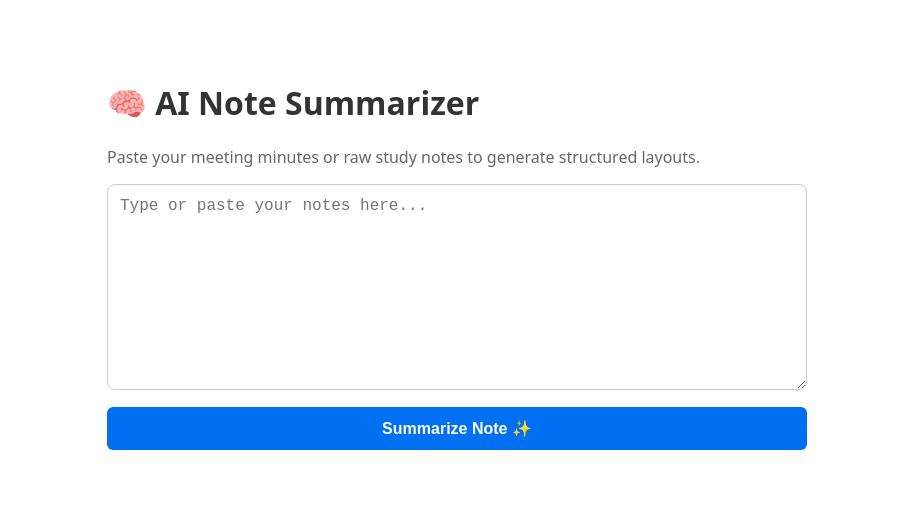
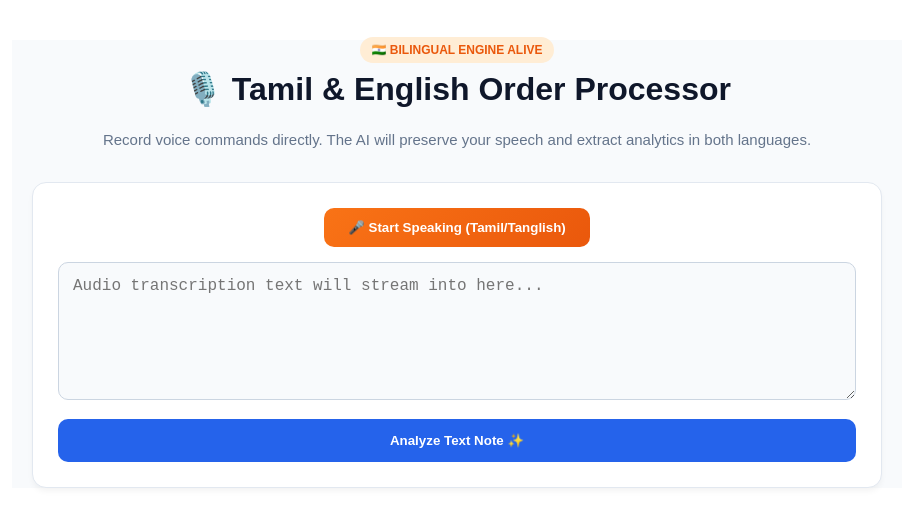
Before and after one commit to Samashwin2004/ai-note-summarizer, a React (Vite) app in the folder frontend/: page / in a window 1280 px wide. Shown: the top 526 px of the page, without its empty margins (183-1096 px from the left). Built offline with nearby package versions, Linux system fonts and the light colour scheme.

Commit message:
Update App.jsx

```diff
--- a/frontend/src/App.jsx
+++ b/frontend/src/App.jsx
@@ -1,122 +1,213 @@
-import React, { useState } from 'react';
+import React, { useState, useRef } from 'react';
 
 export default function App() {
-  // Input tracking
   const [text, setText] = useState('');
-
-  // Network lifecycle tracking
   const [loading, setLoading] = useState(false);
   const [result, setResult] = useState(null);
   const [error, setError] = useState(null);
 
-  // The function that fires across the network bridge
+  const [isRecording, setIsRecording] = useState(false);
+  const mediaRecorderRef = useRef(null);
+  const audioChunksRef = useRef([]);
+
+  const BACKEND_URL = 'https://ai-note-summarizer-f6i6.onrender.com';
+
   const handleSummarize = async () => {
-    // 1. Guard against empty inputs
     if (!text.trim()) {
-      setError("Please paste some text before attempting to summarize!");
+      setError("Please paste text or record audio first!");
       return;
     }
-
-    // 2. Clear out any old states from previous clicks
-    setLoading(true);
-    setResult(null);
-    setError(null);
+    setLoading(true); setResult(null); setError(null);
 
     try {
-      // 3. Make the live network call to your hosted Render backend
-      const response = await fetch('https://ai-note-summarizer-f6i6.onrender.com/summarize', {
+      const response = await fetch(`${BACKEND_URL}/summarize`, {
         method: 'POST',
-        headers: {
-          'Content-Type': 'application/json',
-        },
-        body: JSON.stringify({ text: text }), // Safely pack your active input text state
+        headers: { 'Content-Type': 'application/json' },
+        body: JSON.stringify({ text: text }),
       });
 
-      // 4. If the server threw an error code (like 400 or 500), read the error
-      if (!response.ok) {
-        const errorData = await response.json();
-        throw new Error(errorData.detail || "Something went wrong on the server.");
-      }
-
-      // 5. Success! Parse the returned data structure
+      if (!response.ok) throw new Error("Server communication fault.");
       const data = await response.json();
       setResult(data);
-
     } catch (err) {
-      // Catch network drops or code failures
       setError(err.message);
     } finally {
-      // 6. Turn off the loading spinner state regardless of success or failure
+      setLoading(false);
+    }
+  };
+
+  const startRecording = async () => {
+    setError(null);
+    audioChunksRef.current = [];
+    try {
+      const stream = await navigator.mediaDevices.getUserMedia({ audio: true });
+      mediaRecorderRef.current = new MediaRecorder(stream);
+
+      mediaRecorderRef.current.ondataavailable = (event) => {
+        if (event.data.size > 0) audioChunksRef.current.push(event.data);
+      };
+
+      mediaRecorderRef.current.onstop = async () => {
+        const audioBlob = new Blob(audioChunksRef.current, { type: 'audio/wav' });
+        await sendAudioToBackend(audioBlob);
+      };
+
+      mediaRecorderRef.current.start();
+      setIsRecording(true);
+    } catch (err) {
+      setError("Microphone connectivity rejected.");
+    }
+  };
+
+  const stopRecording = () => {
+    if (mediaRecorderRef.current && isRecording) {
+      mediaRecorderRef.current.stop();
+      mediaRecorderRef.current.stream.getTracks().forEach(track => track.stop());
+      setIsRecording(false);
+    }
+  };
+
+  const sendAudioToBackend = async (audioBlob) => {
+    setLoading(true); setResult(null);
+    const formData = new FormData();
+    formData.append("file", audioBlob, "user_voice.wav");
+
+    try {
+      const response = await fetch(`${BACKEND_URL}/transcribe`, {
+        method: 'POST',
+        body: formData,
+      });
+
+      if (!response.ok) throw new Error("Audio translation matrix broken.");
+      const data = await response.json();
+      setText(data.transcript);
+      setResult(data.data);
+    } catch (err) {
+      setError(err.message);
+    } finally {
       setLoading(false);
     }
   };
 
   return (
-    <div style={{ fontFamily: 'system-ui, sans-serif', maxWidth: '700px', margin: '40px auto', padding: '20px', color: '#333' }}>
-      <h1>🧠 AI Note Summarizer</h1>
-      <p style={{ color: '#666' }}>Paste your meeting minutes or raw study notes to generate structured layouts.</p>
+    <div style={styles.container}>
+      <style>{`
+        @keyframes pulseGlow {
+          0% { box-shadow: 0 0 0 0 rgba(239, 68, 68, 0.4); transform: scale(1); }
+          70% { box-shadow: 0 0 0 12px rgba(239, 68, 68, 0); transform: scale(1.02); }
+          100% { box-shadow: 0 0 0 0 rgba(239, 68, 68, 0); transform: scale(1); }
+        }
+        @keyframes shimmer {
+          0% { background-position: -200% 0; }
+          100% { background-position: 200% 0; }
+        }
+      `}</style>
 
-      {/* Text Area Input */}
-      <textarea
-        rows="10"
-        style={{ width: '100%', padding: '12px', fontSize: '16px', borderRadius: '8px', border: '1px solid #ccc', boxSizing: 'border-box' }}
-        placeholder="Type or paste your notes here..."
-        value={text}
-        onChange={(e) => setText(e.target.value)}
-        disabled={loading}
-      />
+      <div style={styles.headerSection}>
+        <span style={styles.badge}>🇮🇳 BILINGUAL ENGINE ALIVE</span>
+        <h1 style={styles.title}>🎙️ Tamil & English Order Processor</h1>
+        <p style={styles.subtitle}>
+          Record voice commands directly. The AI will preserve your speech and extract analytics in both languages.
+        </p>
+      </div>
 
-      {/* Conditional Error Display */}
-      {error && (
-        <div style={{ color: '#dc3545', backgroundColor: '#f8d7da', padding: '10px', borderRadius: '6px', marginTop: '10px', fontWeight: '500' }}>
-          ⚠️ Error: {error}
+      <div style={styles.mainCard}>
+        <div style={styles.voiceRow}>
+          {!isRecording ? (
+            <button onClick={startRecording} disabled={loading} style={loading ? styles.btnDisabled : styles.btnMicStart}>
+              🎤 Start Speaking (Tamil/Tanglish)
+            </button>
+          ) : (
+            <button onClick={stopRecording} style={styles.btnMicStop}>
+              🔴 Recording Audio... Click to End
+            </button>
+          )}
         </div>
-      )}
 
-      {/* Trigger Button */}
-      <button
-        onClick={handleSummarize}
-        disabled={loading}
-        style={{
-          marginTop: '12px', padding: '12px 24px', fontSize: '16px',
-          background: loading ? '#9eccfa' : '#0070f3', color: 'white',
-          border: 'none', borderRadius: '6px', cursor: loading ? 'not-allowed' : 'pointer',
-          fontWeight: 'bold', width: '100%'
-        }}
-      >
-        {loading ? 'Processing through AI Brain...' : 'Summarize Note ✨'}
-      </button>
+        <textarea
+          rows="6"
+          style={styles.textarea}
+          placeholder="Audio transcription text will stream into here..."
+          value={text}
+          onChange={(e) => setText(e.target.value)}
+          disabled={loading}
+        />
 
-      {/* --- RESULTS PANEL AREA --- */}
+        {error && <div style={styles.errorAlert}>⚠️ {error}</div>}
+
+        <button
+          onClick={handleSummarize}
+          disabled={loading || isRecording}
+          style={(loading || isRecording) ? styles.btnActionDisabled : styles.btnActionActive}
+        >
+          {loading ? 'Processing Data Structures...' : 'Analyze Text Note ✨'}
+        </button>
+      </div>
+
       {result && (
-        <div style={{ marginTop: '30px', borderTop: '2px solid #eaeaea', paddingTop: '20px' }}>
-          <h2>🎯 Analysis Results</h2>
+        <div style={styles.resultsContainer}>
 
-          <div style={{ backgroundColor: '#f9f9f9', padding: '15px', borderRadius: '8px', marginBottom: '20px' }}>
-            <h3 style={{ marginTop: 0, color: '#0070f3' }}>Summary</h3>
-            <p style={{ lineHeight: '1.6' }}>{result.summary}</p>
+          {/* --- ENGLISH LAYOUT COLUMN --- */}
+          <h2 style={styles.sectionHeading}>🇬🇧 English Summary Analytics</h2>
+          <div style={styles.summaryBoxEn}>
+            <p style={styles.boxBodyText}>{result.summary_en}</p>
+          </div>
+          <div style={styles.gridSplit}>
+            <div style={styles.cardBox}>
+              <h4 style={{color:'#2563eb', margin:'0 0 10px 0'}}>📝 Action Items</h4>
+              <ul>{result.action_items_en?.map((item, i) => <li key={i} style={styles.listItem}>{item}</li>)}</ul>
+            </div>
+            <div style={styles.cardBox}>
+              <h4 style={{color:'#7c3aed', margin:'0 0 10px 0'}}>⚖️ Key Decisions</h4>
+              <ul>{result.key_decisions_en?.map((item, i) => <li key={i} style={styles.listItem}>{item}</li>)}</ul>
+            </div>
           </div>
 
-          <div style={{ display: 'grid', gridTemplateColumns: '1fr 1fr', gap: '20px' }}>
-            <div>
-              <h3 style={{ color: '#28a745' }}>📝 Action Items</h3>
-              <ul>
-                {result.action_items && result.action_items.map((item, index) => (
-                  <li key={index} style={{ marginBottom: '8px', lineHeight: '1.4' }}>{item}</li>
-                ))}
-              </ul>
+          <div style={{margin: '40px 0', borderTop: '2px dashed #cbd5e1'}} />
+
+          {/* --- TAMIL LAYOUT COLUMN --- */}
+          <h2 style={styles.sectionHeading}>🇮🇳 தமிழ் சுருக்கம் (Tamil Summary)</h2>
+          <div style={styles.summaryBoxTa}>
+            <p style={styles.boxBodyText}>{result.summary_ta}</p>
+          </div>
+          <div style={styles.gridSplit}>
+            <div style={styles.cardBox}>
+              <h4 style={{color:'#16a34a', margin:'0 0 10px 0'}}>📝 செய்ய வேண்டியவை (Actions)</h4>
+              <ul>{result.action_items_ta?.map((item, i) => <li key={i} style={styles.listItem}>{item}</li>)}</ul>
             </div>
-            <div>
-              <h3 style={{ color: '#6f42c1' }}>⚖️ Key Decisions</h3>
-              <ul>
-                {result.key_decisions && result.key_decisions.map((item, index) => (
-                  <li key={index} style={{ marginBottom: '8px', lineHeight: '1.4' }}>{item}</li>
-                ))}
-              </ul>
+            <div style={styles.cardBox}>
+              <h4 style={{color:'#ea580c', margin:'0 0 10px 0'}}>⚖️ முக்கிய முடிவுகள் (Decisions)</h4>
+              <ul>{result.key_decisions_ta?.map((item, i) => <li key={i} style={styles.listItem}>{item}</li>)}</ul>
             </div>
           </div>
+
         </div>
       )}
     </div>
   );
 }
+
+const styles = {
+  container: { fontFamily: 'sans-serif', maxWidth: '850px', margin: '40px auto', padding: '0 20px', backgroundColor: '#f8fafc' },
+  headerSection: { textAlign: 'center', marginBottom: '30px' },
+  badge: { backgroundColor: '#ffedd5', color: '#ea580c', padding: '6px 12px', borderRadius: '9999px', fontSize: '12px', fontWeight: '700' },
+  title: { fontSize: '32px', color: '#0f172a', marginTop: '12px' },
+  subtitle: { color: '#64748b', fontSize: '15px', lineHeight: '1.5' },
+  mainCard: { backgroundColor: '#fff', borderRadius: '14px', padding: '25px', border: '1px solid #e2e8f0', boxShadow: '0 4px 6px -1px rgba(0,0,0,0.05)' },
+  voiceRow: { display: 'flex', justifyContent: 'center', marginBottom: '15px' },
+  btnMicStart: { padding: '12px 24px', background: 'linear-gradient(135deg, #f97316 0%, #ea580c 100%)', color: '#fff', border: 'none', borderRadius: '10px', fontWeight: '600', cursor: 'pointer' },
+  btnMicStop: { padding: '12px 24px', background: '#ef4444', color: '#fff', border: 'none', borderRadius: '10px', fontWeight: '600', cursor: 'pointer', animation: 'pulseGlow 1.5s infinite ease-in-out' },
+  btnDisabled: { padding: '12px 24px', background: '#cbd5e1', color: '#94a3b8', border: 'none', borderRadius: '10px', cursor: 'not-allowed' },
+  textarea: { width: '100%', padding: '14px', fontSize: '16px', borderRadius: '10px', border: '1px solid #cbd5e1', boxSizing: 'border-box', outline: 'none', backgroundColor: '#f8fafc' },
+  errorAlert: { color: '#b91c1c', backgroundColor: '#fef2f2', padding: '12px', borderRadius: '8px', marginTop: '12px' },
+  btnActionActive: { marginTop: '15px', padding: '14px', background: '#2563eb', color: '#fff', border: 'none', borderRadius: '10px', cursor: 'pointer', fontWeight: '700', width: '100%' },
+  btnActionDisabled: { marginTop: '15px', padding: '14px', background: '#e2e8f0', color: '#64748b', border: 'none', borderRadius: '10px', width: '100%', animation: 'shimmer 1.5s infinite linear' },
+  resultsContainer: { marginTop: '35px', paddingBottom: '50px' },
+  sectionHeading: { fontSize: '20px', fontWeight: '700', color: '#0f172a', marginBottom: '15px' },
+  summaryBoxEn: { backgroundColor: '#eff6ff', borderLeft: '5px solid #2563eb', padding: '15px', borderRadius: '0 10px 10px 0', marginBottom: '15px' },
+  summaryBoxTa: { backgroundColor: '#f0fdf4', borderLeft: '5px solid #16a34a', padding: '15px', borderRadius: '0 10px 10px 0', marginBottom: '15px' },
+  boxBodyText: { margin: 0, lineHeight: '1.6', color: '#334155', fontSize: '15px' },
+  gridSplit: { display: 'grid', gridTemplateColumns: '1fr 1fr', gap: '20px' },
+  cardBox: { backgroundColor: '#fff', padding: '18px', borderRadius: '12px', border: '1px solid #e2e8f0' },
+  listItem: { color: '#475569', fontSize: '14px', marginBottom: '6px', lineHeight: '1.4' }
+};
```
